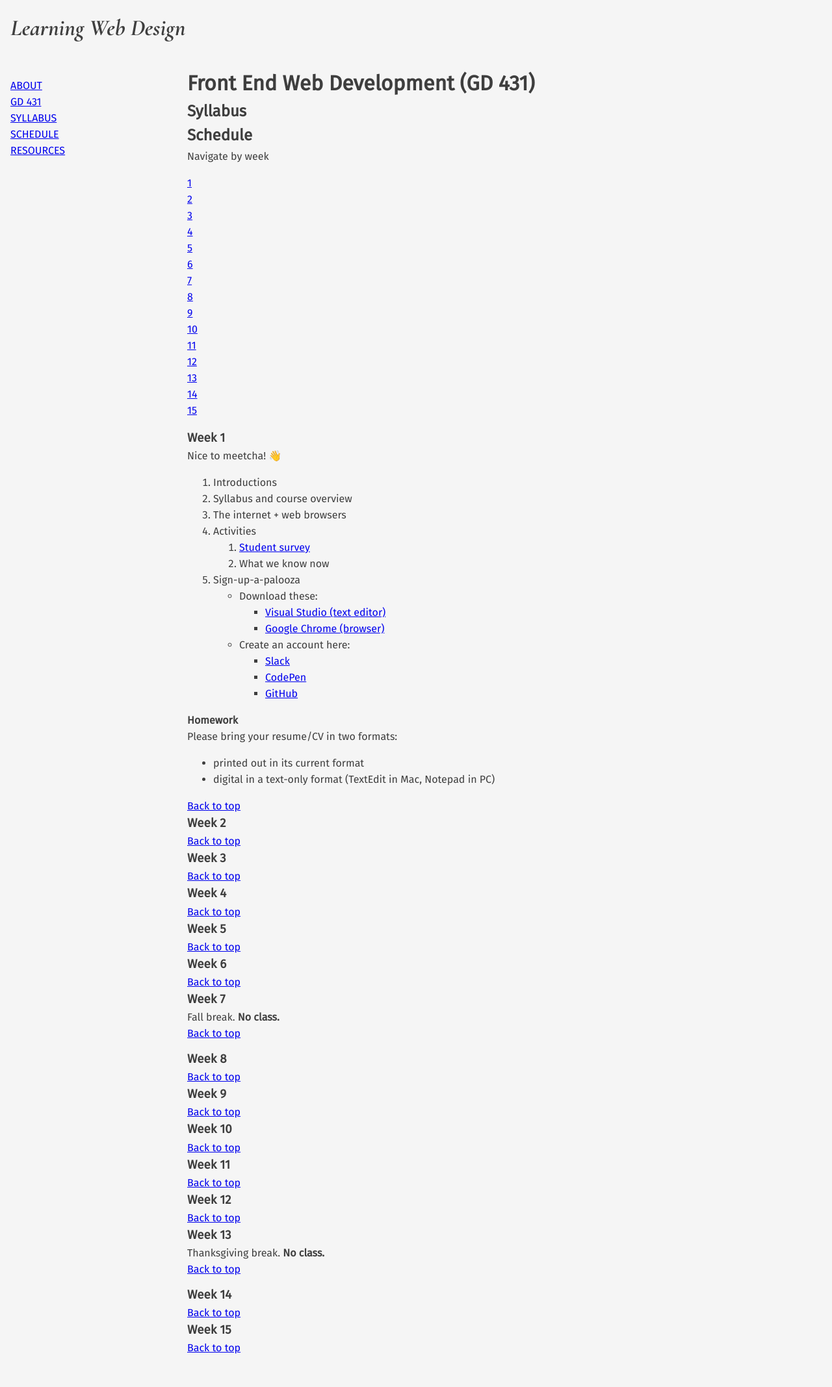
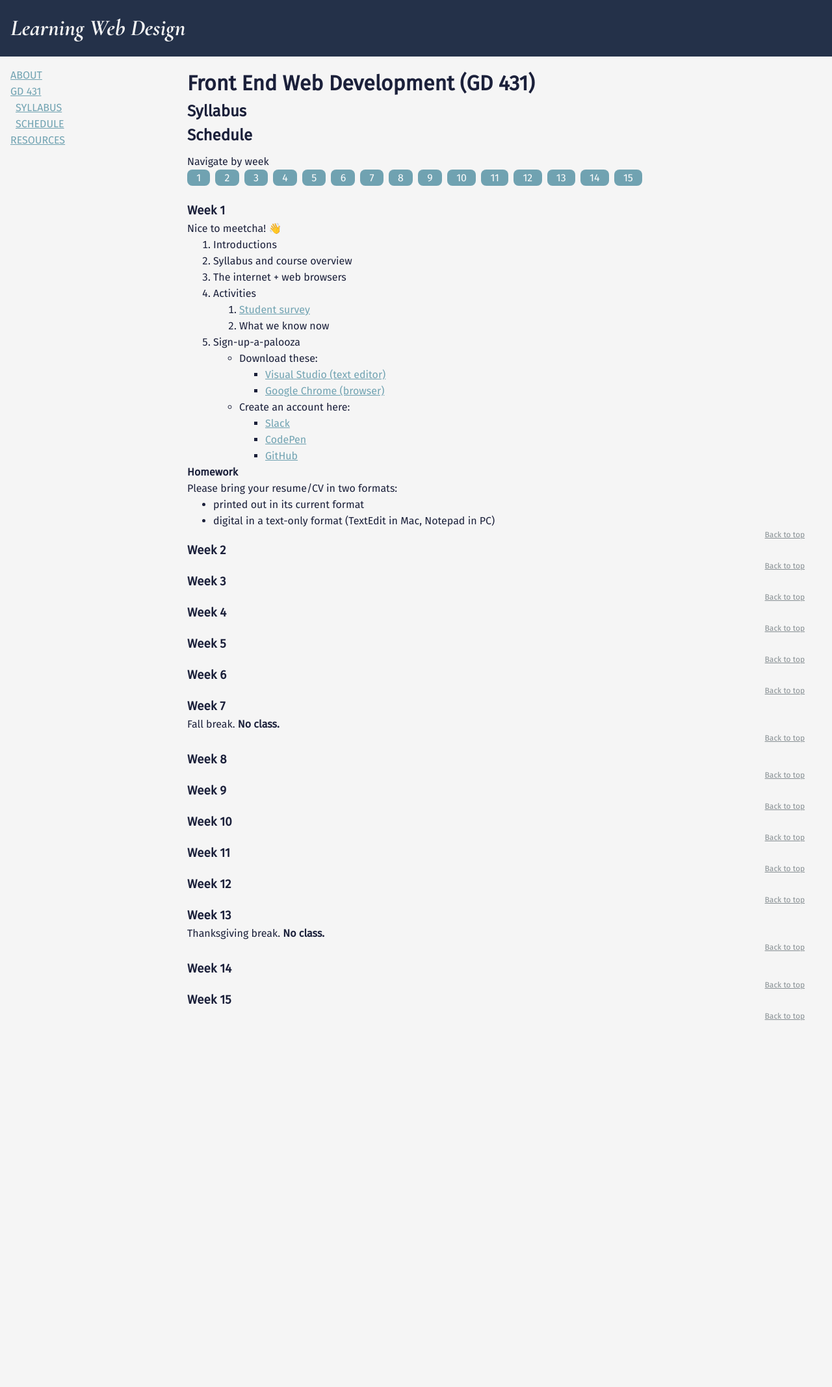
Before and after one commit to mica-web/mica-web.github.io, a Jekyll site: the page built from gd-431/index.md, in a window 1280 px wide. Shown: the whole page at 65% size. Built offline with Jekyll 4.4.1, drawn with Linux system fonts in a browser that asks for light colours; our own code applies the rules of GitHub Pages for plain Markdown files; after the commit the page ends 1621 px from its top, so only the background shows below that.

Commit message:
Updated styles

```diff
--- a/_sass/_base.scss
+++ b/_sass/_base.scss
@@ -7,10 +7,25 @@ html {
 }
 
 body {
-  background: whitesmoke;
-  color: $color-offblack;
+  background: $color-offwhite;
+  color: $color-text-body;
   font-family: $font-sans;
   margin: 0;
+}
+
+ul, ol {
+  margin-top: 0;
+  margin-bottom: 0;
+}
+
+a {
+  color: rgba($color-text-link, 0.8);
+  &:hover, &:active {
+    color: $color-text-link;
+  }
+  &:visited {
+    color: $color-text-link-visited;
+  }
 }
 
 img {
--- /dev/null
+++ b/_sass/_nav-top-link.scss
@@ -0,0 +1,13 @@
+.nav-top-link {
+  font-size: 0.75em;
+  text-align: right;
+  a {
+    color: $color-grey;
+    &:hover, &:focus {
+      color: $color-text-link!important;
+    }
+    &:visited {
+      color: $color-grey;
+    }
+  }
+}
--- /dev/null
+++ b/_sass/_sched-nav.scss
@@ -0,0 +1,32 @@
+.sched-nav {
+  margin-top: 0.5em;
+  margin-bottom: 1.5em;
+  max-width: 700px;
+  ol {
+    display: flex;
+    justify-content: space-between;
+  }
+  li {
+    flex: 1 0 auto;
+    text-align: center;
+    a {
+      background-color: $color-marine;
+      border-radius: 8px;
+      color: white;
+      display: block;
+      opacity: 0.8;
+      text-decoration: none;
+      transition: border-radius ease-in 0.3s, opacity ease 0.3s;
+      &:hover, &:active {
+        border-radius: 0;
+        opacity: 1;
+      }
+      &:visited {
+        color: $color-offwhite;
+      }
+    }
+    + li {
+      margin-left: 0.5em;
+    }
+  }
+}
--- /dev/null
+++ b/_sass/_site-header.scss
@@ -0,0 +1,4 @@
+.site-header {
+  background-color: $color-indigo;
+  color: $color-offwhite;;
+}
--- a/_sass/_site-nav.scss
+++ b/_sass/_site-nav.scss
@@ -1,3 +1,10 @@
 .site-nav {
   text-transform: uppercase;
 }
+.submenu {
+  display: none;
+  .submenu-parent.is-active & {
+    display: block;
+    margin-left: 0.5em;
+  }
+}
--- a/_sass/_vars.scss
+++ b/_sass/_vars.scss
@@ -1,4 +1,13 @@
 $font-serif: 'Cormorant Garamond', Serif;
 $font-sans: 'Fira Sans', Sans-Serif;
 
-$color-offblack: #3e3e3e;
+$color-offblack: #1b203a;
+$color-offwhite: whitesmoke;
+$color-grey: #889094;
+$color-indigo: #243149;
+$color-marine: #508ea1;
+$color-eggplant: #404463;
+
+$color-text-body: $color-offblack;
+$color-text-link: $color-marine;
+$color-text-link-visited: $color-eggplant;
--- a/css/style.scss
+++ b/css/style.scss
@@ -6,4 +6,7 @@
 @import 'utilities';
 @import 'typography';
 @import 'layout';
-@import 'site-nav'
+@import 'site-header';
+@import 'site-nav';
+@import 'sched-nav';
+@import 'nav-top-link';
```
